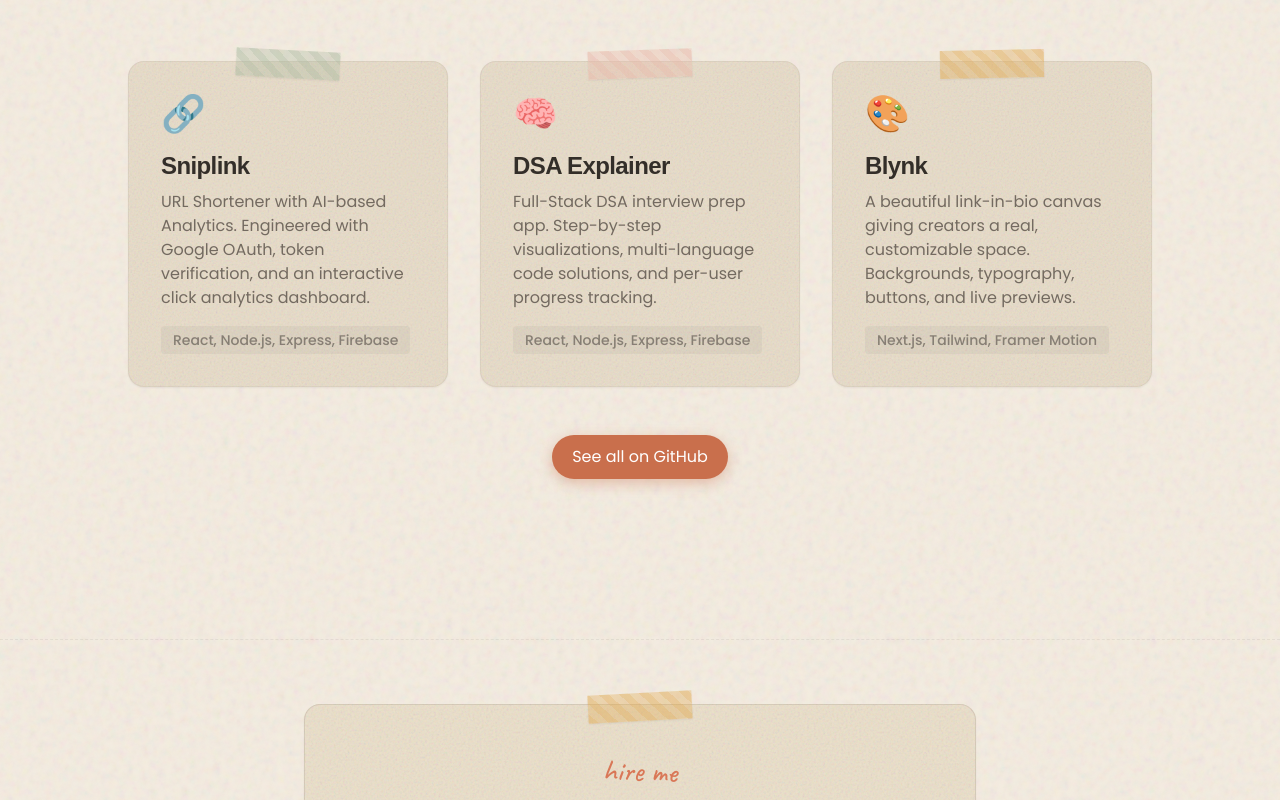
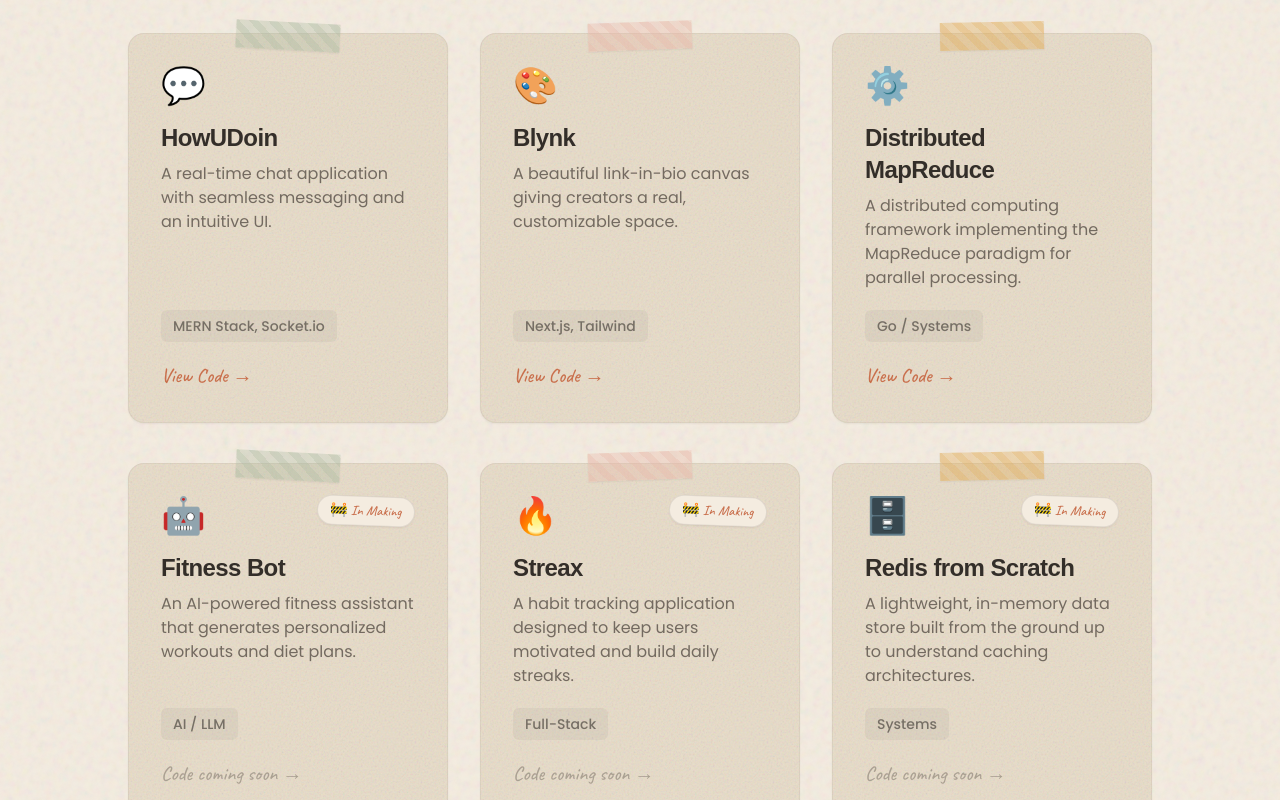
Before and after one commit to abhi-v017/abhiverma, a Next.js app: page /about in a window 1280 px wide. Shown: the part 1760-2560 px from the top of the page. Built offline with nearby package versions, Linux system fonts and the light colour scheme; a web font is replaced by a local one.

Commit message:
nores and roadmaps links

```diff
--- a/src/app/contact/page.tsx
+++ b/src/app/contact/page.tsx
@@ -5,11 +5,11 @@
 export default function ContactPage() {
   const socialLinks = [
     { name: "Email", icon: "📧", url: "mailto:vermabhi.017@gmail.com", text: "vermabhi.017@gmail.com", rotation: "rotate-1" },
-    { name: "WhatsApp", icon: "💬", url: "https://wa.me/YOUR_NUMBER", text: "Message me", rotation: "-rotate-2" },
-    { name: "LinkedIn", icon: "💼", url: "https://linkedin.com", text: "Connect professionally", rotation: "-rotate-1" },
-    { name: "GitHub", icon: "💻", url: "https://github.com/vermabhi", text: "@vermabhi", rotation: "rotate-2" },
-    { name: "Twitter", icon: "🐦", url: "https://twitter.com", text: "Follow for updates", rotation: "rotate-1" },
-    { name: "Instagram", icon: "📸", url: "https://instagram.com", text: "Behind the scenes", rotation: "-rotate-1" },
+    { name: "WhatsApp", icon: "💬", url: "https://wa.me/8923675163", text: "Message me", rotation: "-rotate-2" },
+    { name: "LinkedIn", icon: "💼", url: "https://linkedin.com/in/vermabhi017", text: "Connect professionally", rotation: "-rotate-1" },
+    { name: "GitHub", icon: "💻", url: "https://github.com/abhi-v017", text: "@abhi-v017", rotation: "rotate-2" },
+    { name: "Twitter", icon: "🐦", url: "https://x.com/iamabek", text: "Follow for updates", rotation: "rotate-1" },
+    { name: "Instagram", icon: "📸", url: "https://www.instagram.com/abekdev.exe/", text: "Behind the scenes", rotation: "-rotate-1" },
   ];
 
   return (
--- a/src/app/notes/page.tsx
+++ b/src/app/notes/page.tsx
@@ -13,8 +13,9 @@
       icon: "⚙️",
       title: "C Programming",
       desc: "Memory management, pointers, and systems programming basics.",
-      tags: ["Systems", "Coming Soon"],
+      tags: ["Systems", "Available"],
       rotation: "-rotate-1",
+      link: "https://drive.google.com/file/d/13KgmHR0Fa7YYxfqFiUnFz1sSKgfV6svw/view?usp=drive_link"
     },
     {
       id: "cpp",
@@ -64,48 +65,81 @@
       icon: "🌐",
       title: "Web Development",
       desc: "From HTML/CSS to full-stack scalable MERN applications.",
-      tags: ["Frontend", "Coming Soon"],
+      tags: ["Frontend", "Backend"],
       rotation: "rotate-1",
+      link: "https://drive.google.com/file/d/1AxPPDEVPoN60PVDjZWwecpCTNRAEcYcH/view?usp=drive_link"
     },
     {
       id: "app-dev",
       icon: "📱",
       title: "App Development",
       desc: "Building cross-platform mobile experiences with React Native.",
-      tags: ["Mobile", "Coming Soon"],
+      tags: ["Mobile",],
       rotation: "-rotate-2",
+      link: "https://drive.google.com/file/d/1pOue8-NVX60E34QUsAKTZihwNW3Qu9aY/view?usp=drive_link"
     },
     {
       id: "game-dev",
       icon: "🎮",
       title: "Game Development",
       desc: "Game loops, physics, and rendering engines.",
-      tags: ["Gaming", "Coming Soon"],
+      tags: ["Gaming"],
       rotation: "rotate-2",
+      link:"https://drive.google.com/file/d/1ERTrF0Jon_gY6cW9mq2iQew0m_xrfhke/view?usp=drive_link"
+    },
+    {
+      id: "DevOps",
+      icon: "⚙️",
+      title: "DevOps",
+      desc: "CI/CD, containerization, and cloud infrastructure.",
+      tags: ["Cloud"],
+      rotation: "-rotate-1",
+      link:"https://drive.google.com/file/d/14YwIAuM_g_J0Q7ZExBZ0Xm8PDwUFLmJS/view?usp=drive_link"
+    },
+    {
+      id: "Software-Engineering",
+      icon: "💻",
+      title: "Software Engineering",
+      desc: "System design, architecture patterns, and scalable solutions.",
+      tags: ["Engineering"],
+      rotation: "rotate-2",
+      link:"https://drive.google.com/file/d/1xh3sdLRMv5SthX9eTZRJNdz5gq5pBENy/view?usp=drive_link"
     },
     {
       id: "data-analytics",
       icon: "📊",
       title: "Data Analytics",
       desc: "SQL, data visualization, and extracting insights from noise.",
-      tags: ["Data", "Coming Soon"],
+      tags: ["Data"],
       rotation: "-rotate-1",
+      link:"https://drive.google.com/file/d/1UsvQ2Yd_5rDVHA1gKaK-uFfqUTuIvubQ/view?usp=drive_link"
     },
     {
       id: "data-science",
       icon: "🔬",
       title: "Data Science",
       desc: "Statistics, predictive modeling, and data pipelines.",
-      tags: ["Math", "Coming Soon"],
+      tags: ["Math"],
       rotation: "rotate-1",
+      link:"https://drive.google.com/file/d/1HFhvwgyVpv_Rb4I6wIT34wB3_hQWAx5s/view?usp=drive_link"
     },
     {
       id: "ai-ml",
       icon: "🤖",
       title: "AI/ML Engineer",
       desc: "Neural networks, LLMs, and building intelligent systems.",
-      tags: ["AI", "Coming Soon"],
+      tags: ["AI",],
       rotation: "-rotate-2",
+      link:"https://drive.google.com/file/d/1l_6z4adQGtwn1vGhvPUx7AT1F9JKHiV8/view?usp=drive_link"
+    },
+    {
+      id: "cybersecurity",
+      icon: "🤖",
+      title: "Cybersecurity Specialist",
+      desc: "Network security, ethical hacking, and protecting digital assets.",
+      tags: ["Security"],
+      rotation: "-rotate-2",
+      link:"https://drive.google.com/file/d/17hYDwF0S3yTDiFvxOkZJ52q9w4mzQTWq/view?usp=drive_link"
     }
   ];
 
@@ -156,9 +190,15 @@
                   ))}
                 </div>
 
-                <div className="font-hand text-terra text-xl hover:text-coral transition-colors cursor-pointer">
-                  Read guide &rarr;
-                </div>
+                {(note as any).link ? (
+                  <a href={(note as any).link} target="_blank" rel="noopener noreferrer" className="font-hand text-terra text-xl hover:text-coral transition-colors inline-block">
+                    Read guide &rarr;
+                  </a>
+                ) : (
+                  <div className="font-hand text-terra text-xl opacity-50 cursor-not-allowed inline-block">
+                    Read guide &rarr;
+                  </div>
+                )}
               </div>
             ))}
           </div>
@@ -183,9 +223,15 @@
                   ))}
                 </div>
 
-                <div className="font-hand text-terra text-xl hover:text-coral transition-colors cursor-pointer">
-                  View roadmap &rarr;
-                </div>
+                {roadmap.link ? (
+                  <a href={roadmap.link} target="_blank" rel="noopener noreferrer" className="font-hand text-terra text-xl hover:text-coral transition-colors inline-block">
+                    View roadmap &rarr;
+                  </a>
+                ) : (
+                  <div className="font-hand text-terra text-xl opacity-50 cursor-not-allowed inline-block">
+                    View roadmap &rarr;
+                  </div>
+                )}
               </div>
             ))}
           </div>
--- a/src/components/Works.tsx
+++ b/src/components/Works.tsx
@@ -1,69 +1,115 @@
 "use client";
-
-import Image from "next/image";
-import blyncImg from "@/assets/blync.png";
-import sniplinkImg from "@/assets/sniplink.png";
-import dsaexplainerImg from "@/assets/dsaexplainer.png";
 
 const PROJECTS = [
   {
     id: 1,
-    icon: "🔗",
-    title: "Sniplink",
-    desc: "URL Shortener with AI-based Analytics. Engineered with Google OAuth, token verification, and an interactive click analytics dashboard.",
-    tech: "React, Node.js, Express, Firebase",
-    image: sniplinkImg,
-    link: "https://github.com/vermabhi",
+    icon: "💬",
+    title: "HowUDoin",
+    desc: "A real-time chat application with seamless messaging and an intuitive UI.",
+    tech: "MERN Stack, Socket.io",
+    link: "https://github.com/abhi-v017/howudoin",
     tape: "tape-blue",
+    inProgress: false,
   },
   {
     id: 2,
-    icon: "🧠",
-    title: "DSA Explainer",
-    desc: "Full-Stack DSA interview prep app. Step-by-step visualizations, multi-language code solutions, and per-user progress tracking.",
-    tech: "React, Node.js, Express, Firebase",
-    image: dsaexplainerImg,
-    link: "https://github.com/vermabhi",
+    icon: "🎨",
+    title: "Blynk",
+    desc: "A beautiful link-in-bio canvas giving creators a real, customizable space.",
+    tech: "Next.js, Tailwind",
+    link: "https://github.com/abhi-v017/blynk",
     tape: "tape-pink",
+    inProgress: false,
   },
   {
     id: 3,
-    icon: "🎨",
-    title: "Blynk",
-    desc: "A beautiful link-in-bio canvas giving creators a real, customizable space. Backgrounds, typography, buttons, and live previews.",
-    tech: "Next.js, Tailwind, Framer Motion",
-    image: blyncImg,
-    link: "https://blynk.page",
+    icon: "⚙️",
+    title: "Distributed MapReduce",
+    desc: "A distributed computing framework implementing the MapReduce paradigm for parallel processing.",
+    tech: "Go / Systems",
+    link: "https://github.com/abhi-v017/-distributed-mapreduce",
     tape: "tape-yellow",
+    inProgress: false,
+  },
+  {
+    id: 4,
+    icon: "🤖",
+    title: "Fitness Bot",
+    desc: "An AI-powered fitness assistant that generates personalized workouts and diet plans.",
+    tech: "AI / LLM",
+    link: "",
+    tape: "tape-blue",
+    inProgress: true,
+  },
+  {
+    id: 5,
+    icon: "🔥",
+    title: "Streax",
+    desc: "A habit tracking application designed to keep users motivated and build daily streaks.",
+    tech: "Full-Stack",
+    link: "",
+    tape: "tape-pink",
+    inProgress: true,
+  },
+  {
+    id: 6,
+    icon: "🗄️",
+    title: "Redis from Scratch",
+    desc: "A lightweight, in-memory data store built from the ground up to understand caching architectures.",
+    tech: "Systems",
+    link: "",
+    tape: "tape-yellow",
+    inProgress: true,
   },
 ];
 
 export const Works = () => {
   return (
-    <section id="works" className="py-24 px-8 md:px-16 max-w-6xl mx-auto">
+    <section id="works" className="py-24 px-6 md:px-16 max-w-6xl mx-auto">
       <div className="text-center mb-16">
         <span className="text-accent uppercase tracking-widest text-sm font-bold mb-2 block">selected works</span>
-        <h2 className="text-4xl md:text-5xl font-serif font-bold">Projects I've shipped</h2>
+        <h2 className="text-4xl md:text-5xl font-serif font-bold">Projects I'm building</h2>
         <p className="text-ink-soft mt-4 max-w-xl mx-auto text-lg">
-          Production-grade applications built from scratch, from architecture and API design to UI development and deployment.
+          A mix of production applications, distributed systems, and experimental tools I'm currently working on.
         </p>
       </div>
 
-      <div className="grid grid-cols-1 md:grid-cols-3 gap-8 pt-4">
+      <div className="grid grid-cols-1 md:grid-cols-2 lg:grid-cols-3 gap-8 pt-4">
         {PROJECTS.map((project) => (
-          <a key={project.id} href={project.link} target="_blank" rel="noopener noreferrer" className={`fcard ${project.tape} flex flex-col group mt-2`}>
-            <div className="text-4xl mb-4">{project.icon}</div>
+          <div key={project.id} className={`fcard ${project.tape} flex flex-col group mt-2 relative`}>
+            <div className="text-4xl mb-4 flex justify-between items-start">
+              <span>{project.icon}</span>
+              {project.inProgress && (
+                <span className="text-sm font-hand bg-paper px-3 py-1 rounded-full border border-ink/10 shadow-sm text-terra rotate-2">🚧 In Making</span>
+              )}
+            </div>
+
             <h3 className="font-serif font-bold text-2xl mb-2 group-hover:text-accent transition-colors">{project.title}</h3>
-            <p className="text-ink-soft mb-4 flex-grow">{project.desc}</p>
-            <div className="text-sm font-medium text-ink/50 bg-ink/5 inline-block py-1 px-3 rounded self-start">
-              {project.tech}
+            <p className="text-ink-soft mb-6 flex-grow">{project.desc}</p>
+
+            <div className="mb-6">
+              <span className="text-sm font-medium text-ink/60 bg-ink/5 py-1.5 px-3 rounded-md">
+                {project.tech}
+              </span>
             </div>
-          </a>
+
+            <div className="font-hand text-xl transition-colors">
+              {project.link ? (
+                <a href={project.link} target="_blank" rel="noopener noreferrer" className="text-terra hover:text-coral inline-block">
+                  View Code &rarr;
+                </a>
+              ) : (
+                <span className="text-ink-soft opacity-50 cursor-not-allowed inline-block">
+                  Code coming soon &rarr;
+                </span>
+              )}
+            </div>
+          </div>
         ))}
       </div>
 
-      <div className="text-center mt-12">
-        <a href="https://github.com/vermabhi" target="_blank" rel="noopener noreferrer" className="btn">See all on GitHub</a>
+      <div className="text-center mt-16">
+        <a href="https://github.com/abhi-v017" target="_blank" rel="noopener noreferrer" className="btn">See all on GitHub</a>
       </div>
     </section>
   );
```
